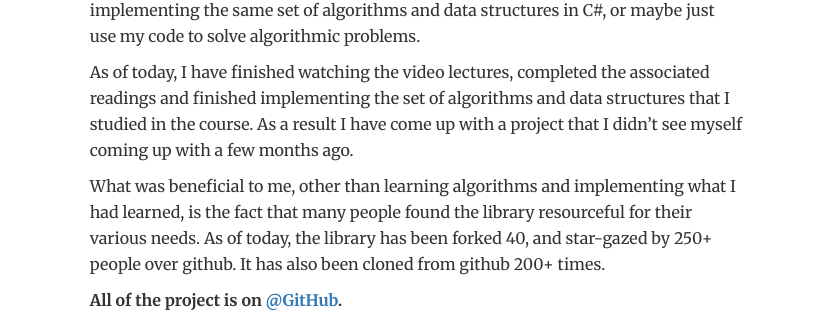
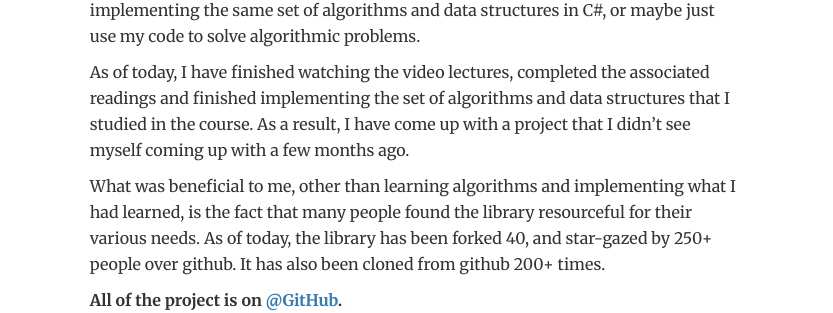
Before and after one commit to aalhour/aalhour.github.io, a Jekyll site: the page built from _posts/2015-08-01-c-sharp-algos.markdown, in a window 1280 px wide. Shown: the part 457-770 px from the top of the page, without its empty margins (223-1056 px from the left). Built offline with Jekyll 4.4.1, drawn with Linux system fonts in a browser that asks for light colours; comment, search, counter and statistics services are not loaded.

```diff
--- a/_posts/2015-08-01-c-sharp-algos.markdown
+++ b/_posts/2015-08-01-c-sharp-algos.markdown
@@ -8,7 +8,7 @@ blog: active
 
 I have been preparing for programming interviews since May this year. I started this preparation process by watching the MIT OCW Course **[Introduction to Algorithms](https://www.youtube.com/playlist?list=PLUl4u3cNGP61Oq3tWYp6V_F-5jb5L2iHb)** and committing myself to implementing the various data structures and algorithms that I would be studying during the course in C#. However, I didn’t just want to implement them for the sake of training myself, I wanted to practice the best practices of OOP as well, and so I adopted the approach of developing an organized library of classes that would serve anyone as a class-library project (portable library), so that they can use it, for example, as an educational resource to aid them in implementing the same set of algorithms and data structures in C#, or maybe just use my code to solve algorithmic problems.
 
-As of today, I have finished watching the video lectures, completed the associated readings and finished implementing the set of algorithms and data structures that I studied in the course. As a result I have come up with a project that I didn’t see myself coming up with a few months ago.
+As of today, I have finished watching the video lectures, completed the associated readings and finished implementing the set of algorithms and data structures that I studied in the course. As a result, I have come up with a project that I didn’t see myself coming up with a few months ago.
 
 What was beneficial to me, other than learning algorithms and implementing what I had learned, is the fact that many people found the library resourceful for their various needs. As of today, the library has been forked 40, and star-gazed by 250+ people over github. It has also been cloned from github 200+ times.
 
```
